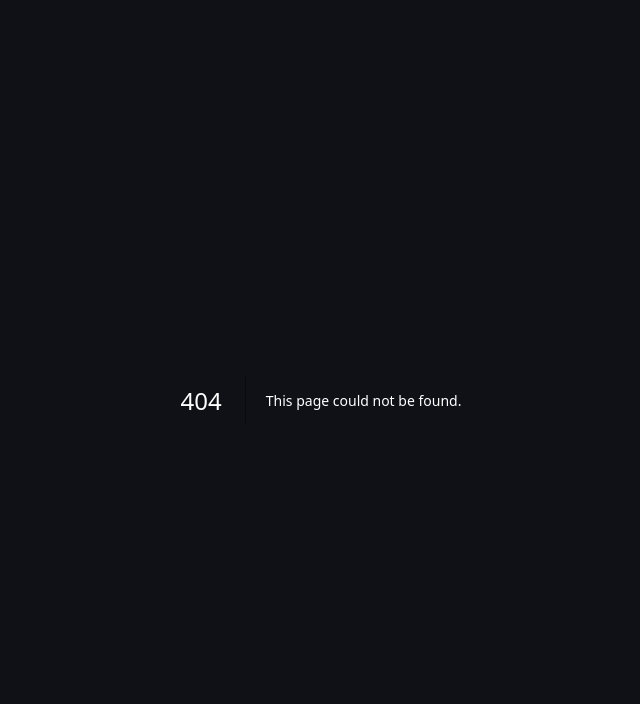
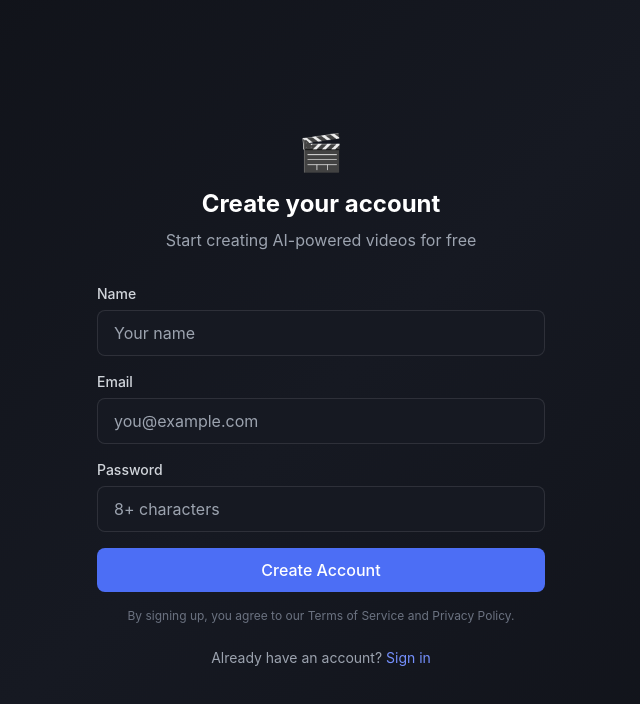
Before and after one commit to bhavyahimself/video_pipeline, a Next.js app in the folder frontend/: page /register in a window 1280 px wide. Before the commit this address had no page. Shown: the top 704 px of the page, without its empty margins (319-959 px from the left). Built offline with nearby package versions, Linux system fonts and the light colour scheme.

Commit message:
Add pipeline files: frontend/src/app/(auth)/register

```diff
--- /dev/null
+++ b/frontend/src/app/(auth)/register/page.tsx
@@ -0,0 +1,111 @@
+/**
+ * ClipEngine — Register Page
+ */
+"use client";
+
+import { useState } from "react";
+import Link from "next/link";
+import { useRouter } from "next/navigation";
+import api from "@/lib/api";
+
+export default function RegisterPage() {
+  const router = useRouter();
+  const [name, setName] = useState("");
+  const [email, setEmail] = useState("");
+  const [password, setPassword] = useState("");
+  const [error, setError] = useState("");
+  const [loading, setLoading] = useState(false);
+
+  const handleSubmit = async (e: React.FormEvent) => {
+    e.preventDefault();
+    setError("");
+    setLoading(true);
+
+    try {
+      await api.register(email, password, name);
+      router.push("/");
+    } catch (err: any) {
+      setError(err.response?.data?.detail || "Registration failed");
+    } finally {
+      setLoading(false);
+    }
+  };
+
+  return (
+    <div className="min-h-screen flex items-center justify-center px-6">
+      <div className="w-full max-w-md">
+        <div className="text-center mb-8">
+          <span className="text-4xl">🎬</span>
+          <h1 className="text-2xl font-bold mt-4">Create your account</h1>
+          <p className="text-gray-400 mt-2">Start creating AI-powered videos for free</p>
+        </div>
+
+        <form onSubmit={handleSubmit} className="space-y-4">
+          {error && (
+            <div className="p-3 bg-red-500/10 border border-red-500/20 rounded-lg text-red-400 text-sm">
+              {error}
+            </div>
+          )}
+
+          <div>
+            <label className="block text-sm font-medium text-gray-300 mb-1.5">Name</label>
+            <input
+              type="text"
+              value={name}
+              onChange={(e) => setName(e.target.value)}
+              className="w-full px-4 py-2.5 bg-surface-raised border border-white/10 rounded-lg focus:outline-none focus:border-brand-500 transition text-white"
+              placeholder="Your name"
+              required
+            />
+          </div>
+
+          <div>
+            <label className="block text-sm font-medium text-gray-300 mb-1.5">Email</label>
+            <input
+              type="email"
+              value={email}
+              onChange={(e) => setEmail(e.target.value)}
+              className="w-full px-4 py-2.5 bg-surface-raised border border-white/10 rounded-lg focus:outline-none focus:border-brand-500 transition text-white"
+              placeholder="you@example.com"
+              required
+            />
+          </div>
+
+          <div>
+            <label className="block text-sm font-medium text-gray-300 mb-1.5">Password</label>
+            <input
+              type="password"
+              value={password}
+              onChange={(e) => setPassword(e.target.value)}
+              className="w-full px-4 py-2.5 bg-surface-raised border border-white/10 rounded-lg focus:outline-none focus:border-brand-500 transition text-white"
+              placeholder="8+ characters"
+              required
+              minLength={8}
+            />
+          </div>
+
+          <button
+            type="submit"
+            disabled={loading}
+            className="w-full py-2.5 bg-brand-600 hover:bg-brand-700 rounded-lg font-medium transition disabled:opacity-50"
+          >
+            {loading ? "Creating account..." : "Create Account"}
+          </button>
+        </form>
+
+        <p className="mt-4 text-xs text-gray-500 text-center">
+          By signing up, you agree to our Terms of Service and Privacy Policy.
+        </p>
+
+        <div className="mt-6 text-center">
+          <p className="text-sm text-gray-400">
+            Already have an account?{" "}
+            <Link href="/login" className="text-brand-400 hover:text-brand-300">
+              Sign in
+            </Link>
+          </p>
+        </div>
+      </div>
+    </div>
+  );
+}
```
